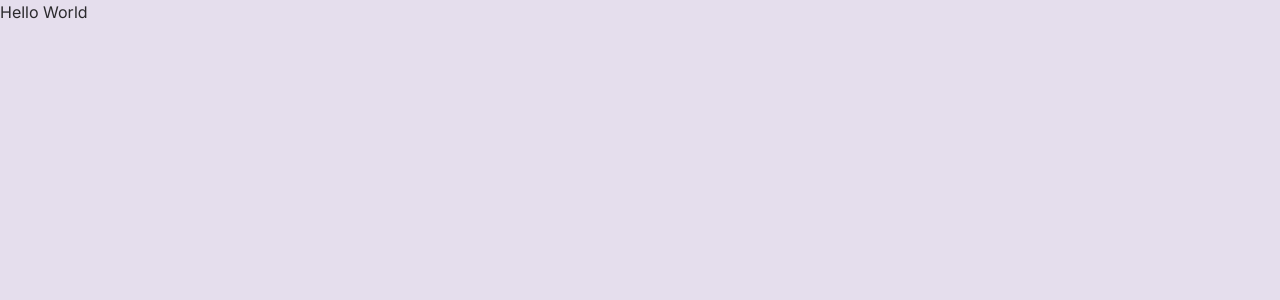
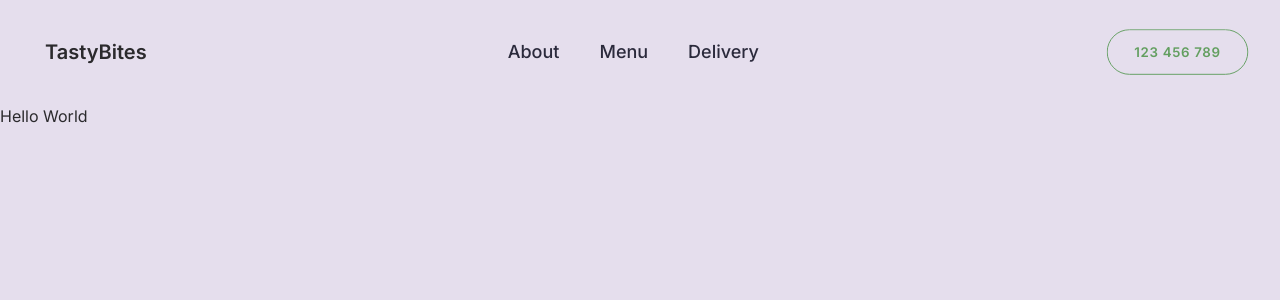
Before and after one commit to Jeetjyoti-Deka/TastyBites, a Next.js app: page / in a window 1280 px wide. Shown: the top 300 px of the page. Built offline with nearby package versions, Linux system fonts and the light colour scheme.

Commit message:
Navbar Setup

```diff
--- a/app/globals.css
+++ b/app/globals.css
@@ -2,6 +2,12 @@
 @tailwind components;
 @tailwind utilities;
 
+* {
+  margin: 0;
+  padding: 0;
+  box-sizing: border-box;
+}
+
 .max-container {
   @apply mx-auto max-w-[1440px];
 }
--- a/app/layout.tsx
+++ b/app/layout.tsx
@@ -1,22 +1,28 @@
-import type { Metadata } from 'next'
-import { Inter } from 'next/font/google'
-import './globals.css'
+import type { Metadata } from "next";
+import { Inter } from "next/font/google";
+import "./globals.css";
+import Navbar from "@/components/Navbar";
 
-const inter = Inter({ subsets: ['latin'] })
+const inter = Inter({ subsets: ["latin"] });
 
 export const metadata: Metadata = {
-  title: 'Create Next App',
-  description: 'Generated by create next app',
-}
+  title: "Create Next App",
+  description: "Generated by create next app",
+};
 
 export default function RootLayout({
   children,
 }: {
-  children: React.ReactNode
+  children: React.ReactNode;
 }) {
   return (
     <html lang="en">
-      <body className={inter.className}>{children}</body>
+      <body
+        className={`${inter.className} relative overflow-x-hidden h-[5000px]`}
+      >
+        <Navbar />
+        <main className="relative overflow-hidden">{children}</main>
+      </body>
     </html>
-  )
+  );
 }
--- /dev/null
+++ b/components/Navbar.tsx
@@ -0,0 +1,36 @@
+import Link from "next/link";
+import NavbarButton from "./NavbarButton";
+import { NavbarLinks } from "@/constants";
+
+const Navbar = () => {
+  return (
+    <div className="max-container px-5 py-5">
+      <div className="navbar flex items-center justify-between">
+        <div>
+          <Link href="/" className="btn btn-ghost normal-case text-xl">
+            TastyBites
+          </Link>
+        </div>
+
+        <ul className="hidden md:flex gap-10">
+          {NavbarLinks.map((link, index) => (
+            <li key={index}>
+              <Link
+                className="capitalize font-medium text-lg text-secondary hover:text-opacity-80"
+                href={link.href}
+              >
+                {link.name}
+              </Link>
+            </li>
+          ))}
+        </ul>
+
+        <button className="btn btn-outline btn-accent rounded-full px-7 tracking-wider hidden md:block">
+          123 456 789
+        </button>
+        <NavbarButton />
+      </div>
+    </div>
+  );
+};
+export default Navbar;
--- /dev/null
+++ b/components/NavbarButton.tsx
@@ -0,0 +1,50 @@
+import { NavbarLinks } from "@/constants";
+import Link from "next/link";
+
+const NavbarButton = () => {
+  return (
+    <div className="flex-none md:hidden">
+      <details className="dropdown dropdown-bottom dropdown-end">
+        <summary tabIndex={0} className="btn btn-circle btn-ghost">
+          <svg
+            xmlns="http://www.w3.org/2000/svg"
+            fill="none"
+            viewBox="0 0 24 24"
+            className="inline-block w-5 h-5 stroke-current"
+          >
+            <path
+              strokeLinecap="round"
+              strokeLinejoin="round"
+              strokeWidth="2"
+              d="M5 12h.01M12 12h.01M19 12h.01M6 12a1 1 0 11-2 0 1 1 0 012 0zm7 0a1 1 0 11-2 0 1 1 0 012 0zm7 0a1 1 0 11-2 0 1 1 0 012 0z"
+            ></path>
+          </svg>
+        </summary>
+        <ul
+          tabIndex={0}
+          className="p-2 shadow menu dropdown-content z-[1] bg-base-100 rounded-box w-52"
+        >
+          {NavbarLinks.map((link, index) => (
+            <li key={index}>
+              <Link
+                className="capitalize font-medium text-[0.9rem] text-secondary"
+                href={link.href}
+              >
+                {link.name}
+              </Link>
+            </li>
+          ))}
+          <li>
+            <Link
+              className="border-2 border-accent text-accent font-medium text-[0.9rem]"
+              href="/"
+            >
+              123 456 789
+            </Link>
+          </li>
+        </ul>
+      </details>
+    </div>
+  );
+};
+export default NavbarButton;
--- /dev/null
+++ b/constants.ts
@@ -0,0 +1,14 @@
+export const NavbarLinks = [
+  {
+    name: "about",
+    href: "/",
+  },
+  {
+    name: "menu",
+    href: "/",
+  },
+  {
+    name: "delivery",
+    href: "/",
+  },
+];
```
